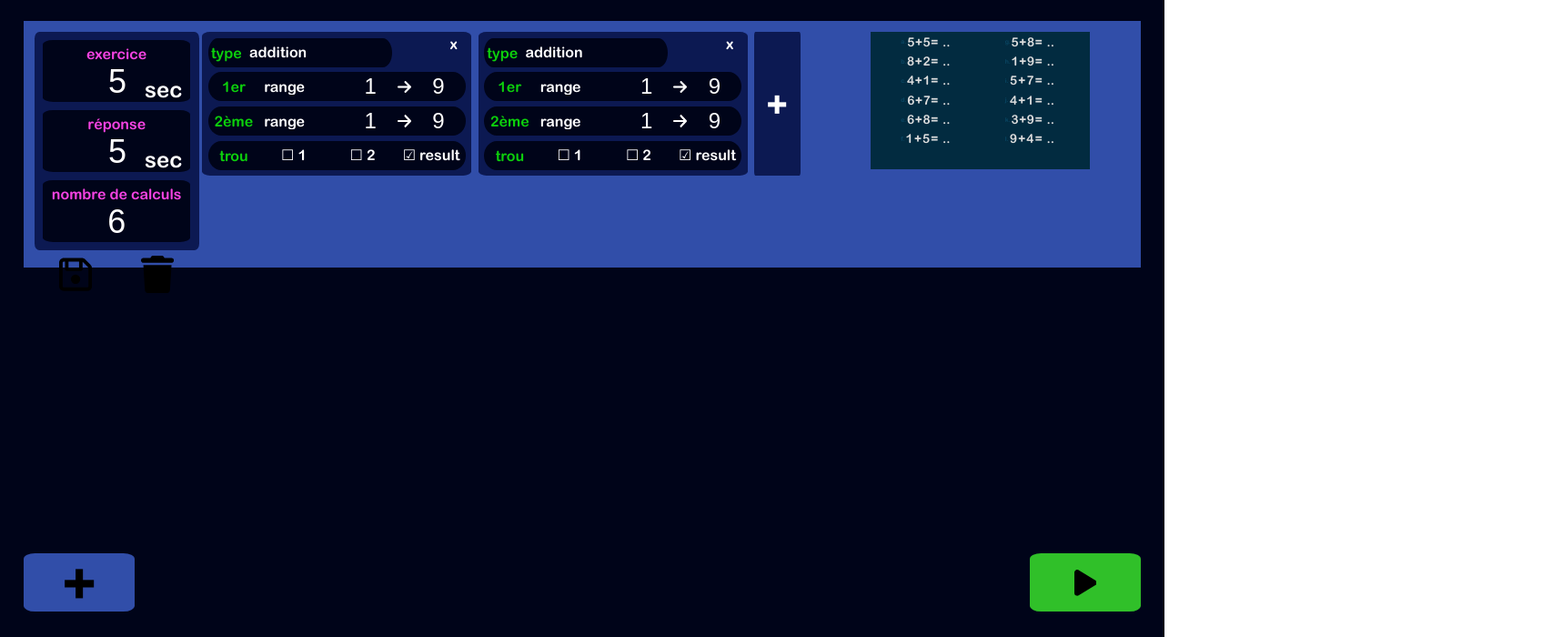
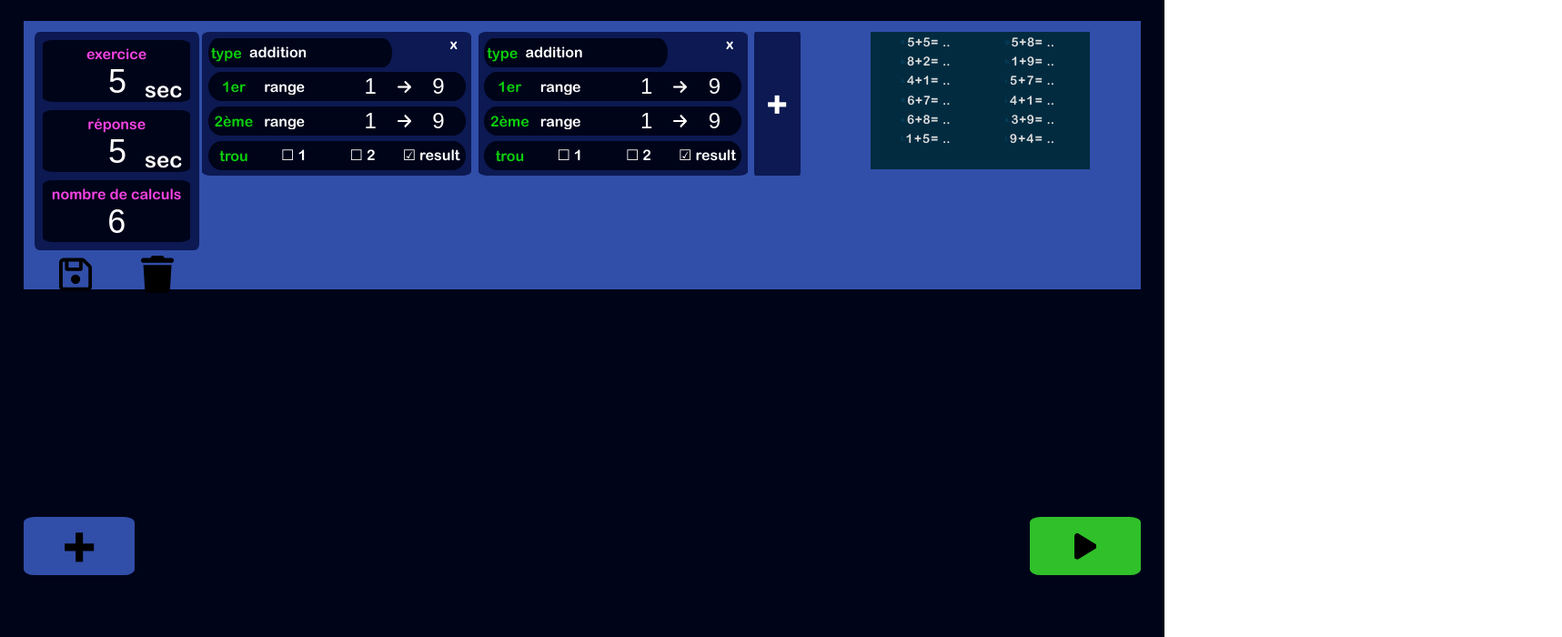
Before and after one commit to RemiGirard/calculs, a React (Vite) app: page / in a window 1280 px wide. Shown: the part 100-800 px from the top of the page at 91% size, 1717 px wide, since content can reach past the window. Built offline with nearby package versions, Linux system fonts and the light colour scheme.

Commit message:
fix: over 100% page

```diff
--- a/src/routes/Game.tsx
+++ b/src/routes/Game.tsx
@@ -146,7 +146,10 @@ const Game = ({exercices, setGameOver = ()=>{}, config, startTimers = true, star
         </ColumnWrapper>);
       })}
     </div>
-    <ProgressBar value={barValue} color={colors.bar.pink}></ProgressBar>
+    {startTimers
+      ? <ProgressBar value={barValue} color={colors.bar.pink}></ProgressBar>
+      :null
+    }
   </GameWrapper>)
 }
 
--- a/src/routes/GenerateExercices.style.tsx
+++ b/src/routes/GenerateExercices.style.tsx
@@ -20,7 +20,7 @@ export const ExerciceConfigWrapper = styled.div<{$iseven: boolean}>`
   align-items: flex-start;
   width: 98%;
   padding: 1%;
-  height: 44%;
+  height: 52%;
   background-color: ${({$iseven}) => $iseven ? colors.blueShades[4] : colors.blueShades[3]};
 `;
 
--- a/src/routes/GenerateExercices.tsx
+++ b/src/routes/GenerateExercices.tsx
@@ -134,7 +134,7 @@ const GenerateExercices = ({title, setGameStarted, setExercices, config}: any) =
       <Title style={{width: (title.length*1.6).toString() +  '%'}}>
         {title}
       </Title>
-      <div style={{width: '96%', margin: '2%', overflow: 'scroll', height: '70%'}}>
+      <div style={{width: '96%', margin: '2%', overflow: 'scroll', height: '65%'}}>
         {sessionConfig.map((exercice: ExerciceConfig, exerciceIndex: number) => {
           return (<ExerciceConfigWrapper key={exerciceIndex} $iseven={exerciceIndex % 2 === 0}>
             <div style={{width: '15%', marginRight: '0.3%', display: 'flex', flexDirection: 'column'}}>
```
